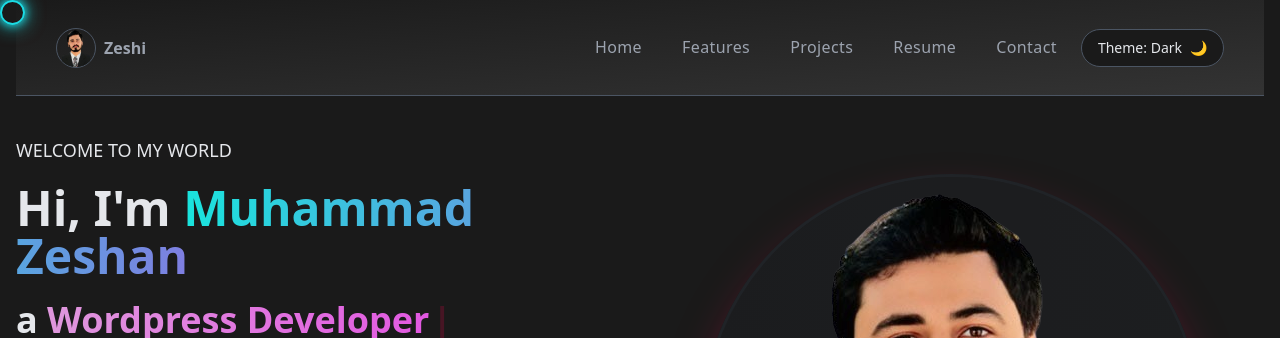
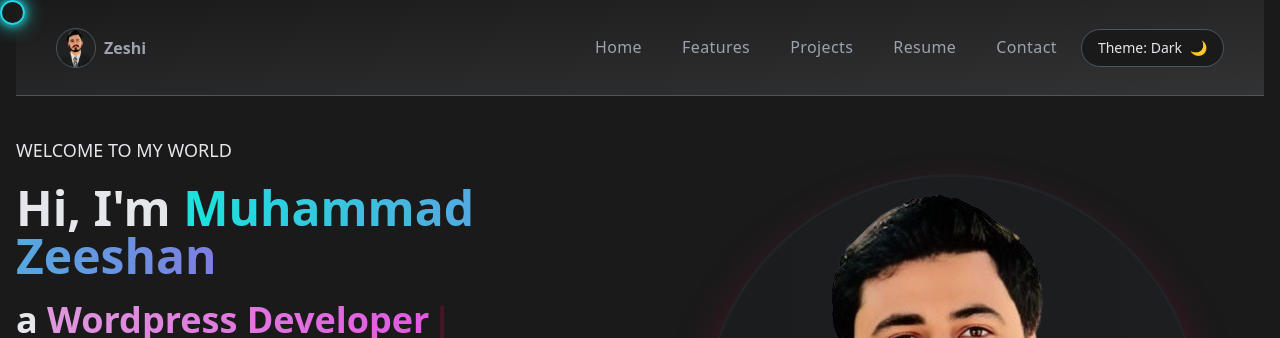
Before and after one commit to Zeshig01/Porfolio, a React (Create React App) app: page / in a window 1280 px wide. Shown: the top 338 px of the page. Built offline with nearby package versions, Linux system fonts and the light colour scheme.

Commit message:
fix spelling

```diff
--- a/src/components/banner/LeftBanner.js
+++ b/src/components/banner/LeftBanner.js
@@ -25,7 +25,7 @@ const LeftBanner = () => {
         {/* <h1 className="text-5xl font-bold text-white"> */}
         <h1 className={`text-5xl font-bold `}>
         Hi, I'm{" "}
-          <span className="gradient-text capitalize">Muhammad zeshan </span>
+          <span className="gradient-text capitalize">Muhammad Zeeshan </span>
         </h1>
         <h2 className="text-4xl font-bold ">
           a <span className="gradientnew-text capitalize">{text}</span>
```
